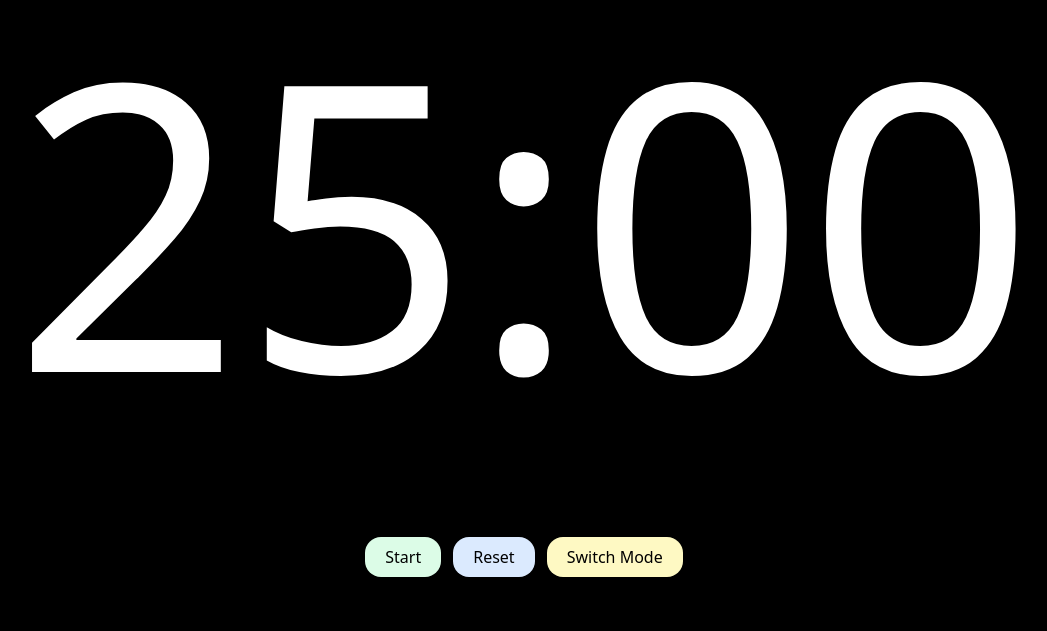
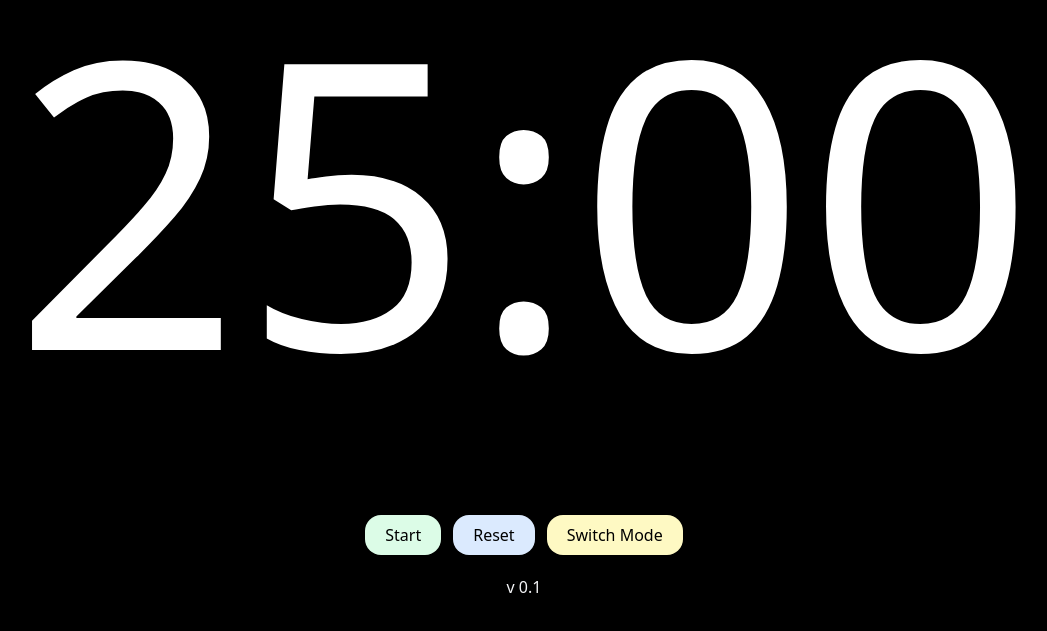
Before and after one commit to Go-Adler/pomodoro, a plain HTML site: page index.html in a window 1280 px wide. Shown: the part 153-784 px from the top of the page, without its empty margins (116-1163 px from the left). Drawn offline with nearby package versions, Linux system fonts and the light colour scheme.

```diff
--- a/index.html
+++ b/index.html
@@ -13,6 +13,7 @@
         <button class="bg-blue-100 px-5 py-2 rounded-2xl text-black" onclick="resetTimer()">Reset</button>
         <button class="bg-yellow-100 px-5 py-2 rounded-2xl text-black" onclick="switchMode()">Switch Mode</button>
       </div>
+      <div class="flex justify-center text-gray-100">v 0.1</div>
     </div>
 
     <script>
```
